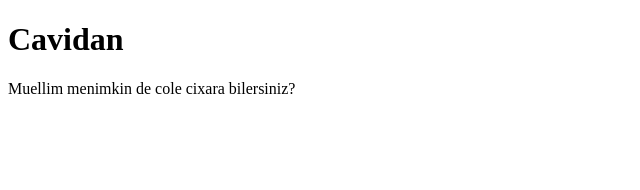
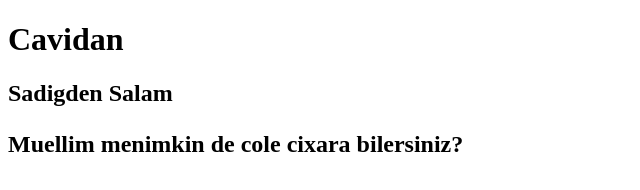
Before and after one commit to AgayevSadiq/ASPA, a plain HTML site: page index.html in a window 1280 px wide. Shown: the whole page, without its empty margins (0-640 px from the left). Drawn offline with Linux system fonts and the light colour scheme.

Commit message:
Update index.html
Elmeddin muellim bunu qebul edin

```diff
--- a/index.html
+++ b/index.html
@@ -8,6 +8,7 @@
 </head>
 <body>
     <h1>Cavidan</h1>
+    <h2>Sadigden Salam</p>
     <p>Muellim menimkin de cole cixara bilersiniz?</p>
 </body>
 </html>
```
